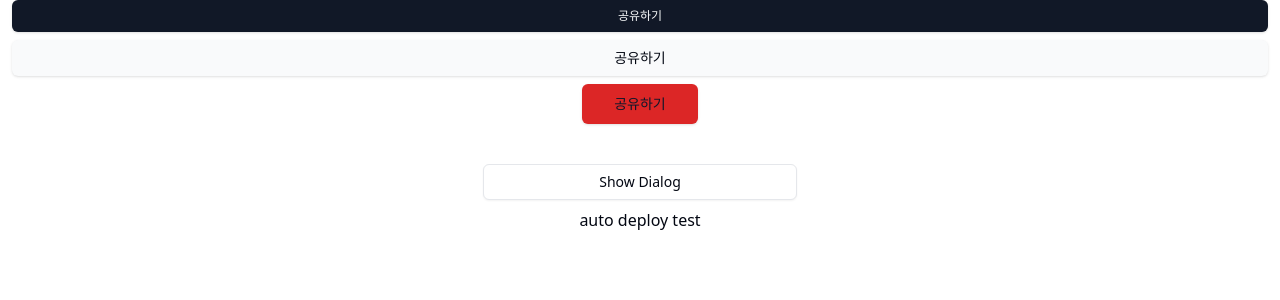
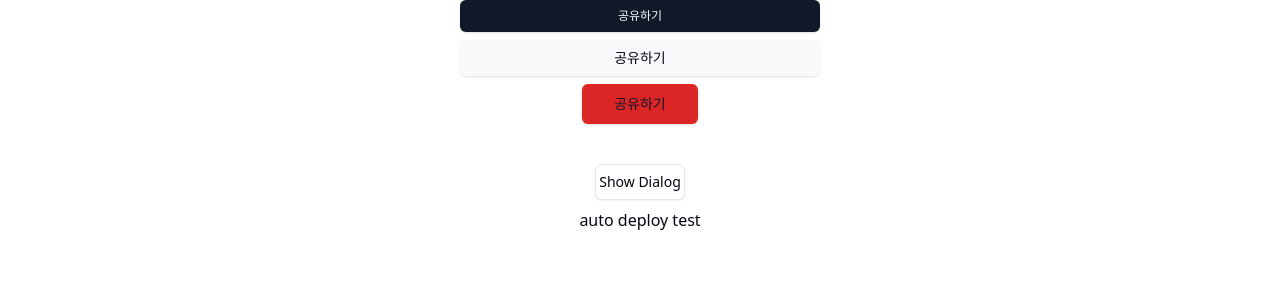
Before and after one commit to ttogeul-ttogeul/frontend, a Next.js app: page /dashboard in a window 1280 px wide. Shown: the top 300 px of the page. Built offline with nearby package versions, Linux system fonts and the light colour scheme.

Commit message:
feat : RootLayout의 max width 임시 지정
- 디자인 확정전 임시 max width 설정

```diff
--- a/app/layout.tsx
+++ b/app/layout.tsx
@@ -13,7 +13,9 @@ export default function RootLayout({
 }>) {
   return (
     <html lang="ko">
-      <body>{children}</body>
+      <body>
+        <div className="mx-auto max-w-96">{children}</div>
+      </body>
     </html>
   );
 }
```
